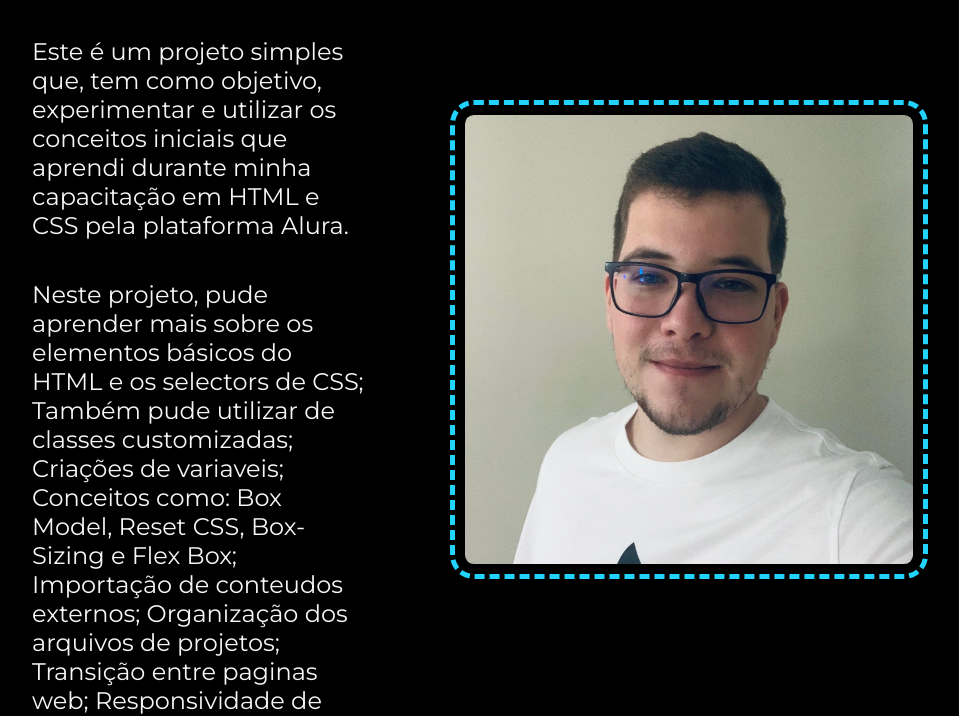
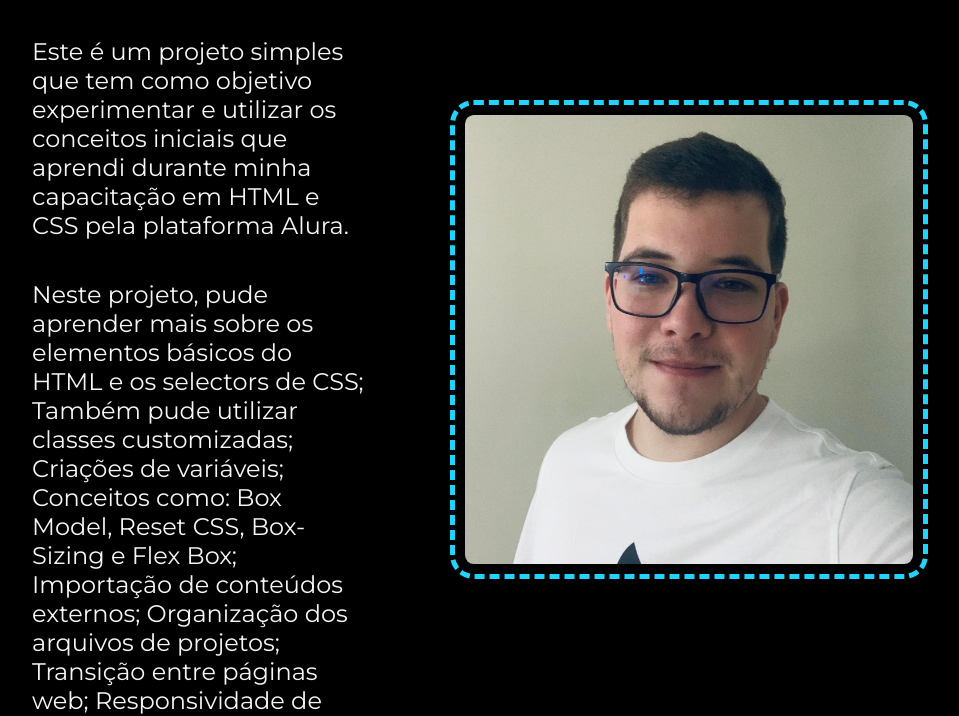
Before and after one commit to JonatasCoutinho/Initial-Web-Project, a plain HTML site: page about.html in a window 1280 px wide. Shown: the part 212-928 px from the top of the page, without its empty margins (160-1119 px from the left). Drawn offline with nearby package versions, Linux system fonts and the light colour scheme.

Commit message:
Update about.html

```diff
--- a/about.html
+++ b/about.html
@@ -20,8 +20,8 @@
     <main class="presentation">
         <section class="presentation__content">
             <h1 class="presentation__content__title">Sobre o <strong class="featured-title">projeto</strong></h1>
-                    <p class="presentation__content__paragraph">Este é um projeto simples que, tem como objetivo, experimentar e utilizar os conceitos iniciais que aprendi durante minha capacitação em HTML e CSS pela plataforma Alura.</p>
-                    <p class="presentation__content__paragraph">Neste projeto, pude aprender mais sobre os elementos básicos do HTML e os selectors de CSS; Também pude utilizar de classes customizadas; Criações de variaveis; Conceitos como: Box Model, Reset CSS, Box-Sizing e Flex Box; Importação de conteudos externos; Organização dos arquivos de projetos; Transição entre paginas web; Responsividade de telas; Hover; Media; entre outros.</p>
+                    <p class="presentation__content__paragraph">Este é um projeto simples que tem como objetivo experimentar e utilizar os conceitos iniciais que aprendi durante minha capacitação em HTML e CSS pela plataforma Alura.</p>
+                    <p class="presentation__content__paragraph">Neste projeto, pude aprender mais sobre os elementos básicos do HTML e os selectors de CSS; Também pude utilizar classes customizadas; Criações de variáveis; Conceitos como: Box Model, Reset CSS, Box-Sizing e Flex Box; Importação de conteúdos externos; Organização dos arquivos de projetos; Transição entre páginas web; Responsividade de telas; Hover; Media; Entre outros.</p>
         </section>
         <img class="presentation__photo" src="./assets/Jonatas.jpg" alt="Foto do Jonatas">
     </main>
```
